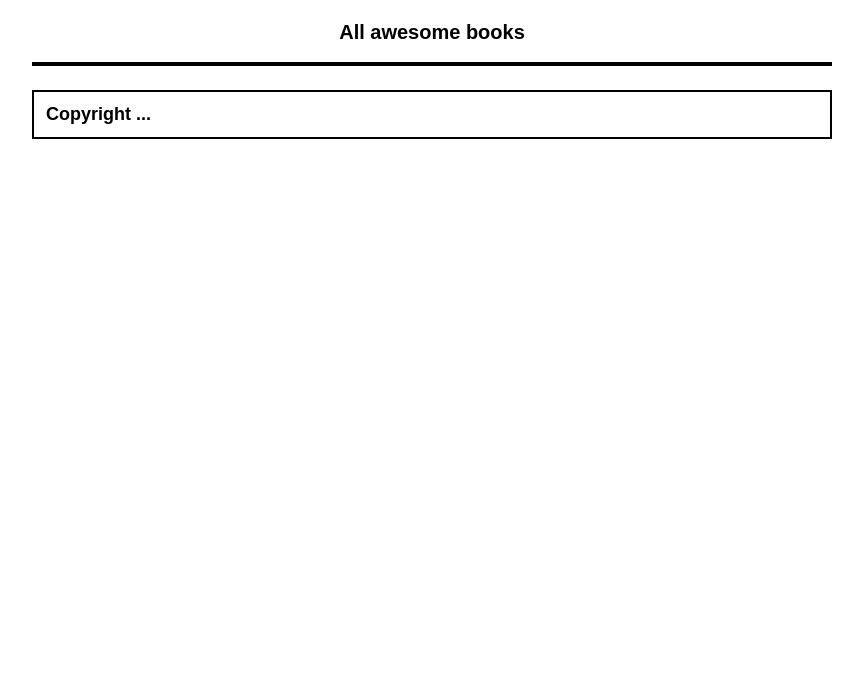
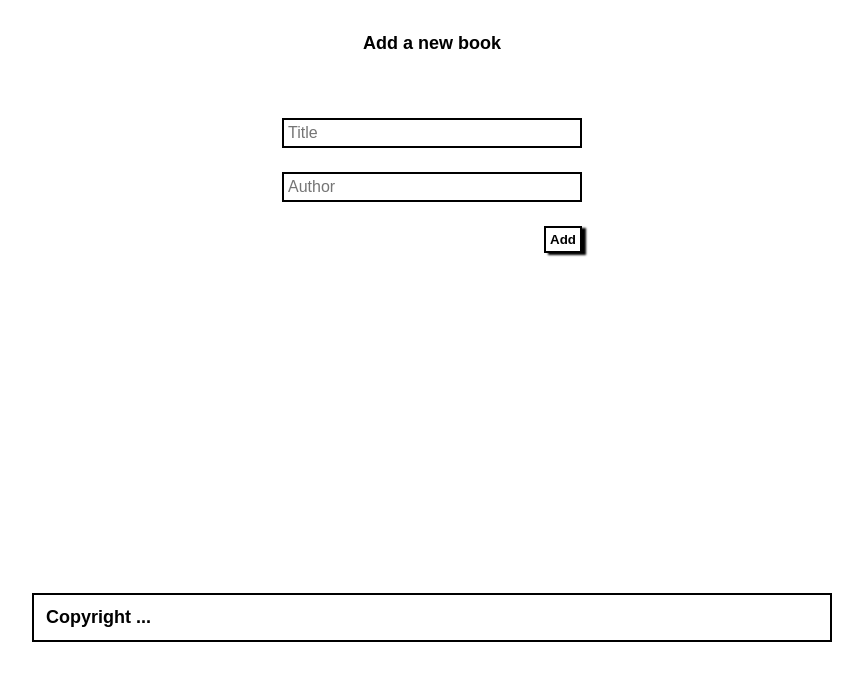
Before and after one commit to amejid/awesome-books, a website: page index.html in a window 1280 px wide. Shown: the part 76-756 px from the top of the page, without its empty margins (208-1071 px from the left). Drawn offline with Linux system fonts and the light colour scheme.

Commit message:
Add style to form sectiom.

```diff
--- a/index.html
+++ b/index.html
@@ -21,11 +21,11 @@
         </ul>
       </nav>
     </header>
-    <section class="container section section-1 section--active">
+    <section class="container section section-1 ">
       <h1 class="section-title">All awesome books</h1>
       <div class="books-container"></div>
     </section>
-    <section class="container section section-1">
+    <section class="container section section-2 section--active">
       <h2 class="form-title">Add a new book</h2>
       <form action="" class="form">
         <input class="form-control" name="title" type="text" placeholder="Title" id="title" />
@@ -33,7 +33,7 @@
         <button class="btn-submit" type="submit">Add</button>
       </form>
     </section>
-    <section class="container section section-1">
+    <section class="container section section-3">
       <h2>Contact information</h2>
 
       <p>Do you have any questions or you just want to say "Hello"?</p>
--- a/style.css
+++ b/style.css
@@ -21,6 +21,7 @@ body {
 
 .section {
   display: none;
+  height: 70vh;
 }
 
 .section--active {
@@ -83,7 +84,10 @@ body {
 
 .form-title {
   text-align: center;
-  margin-bottom: 1.8rem;
+  margin-bottom: 6.4rem;
+margin-top: 3.6rem;
+font-size: 1.8rem;
+
 }
 
 .form {
@@ -91,7 +95,8 @@ body {
   margin: 0 auto;
   display: flex;
   flex-direction: column;
-  gap: 0.8rem;
+  gap: 2.4rem;
+  margin-bottom: 2.4rem;
 }
 
 .form-control {
```
